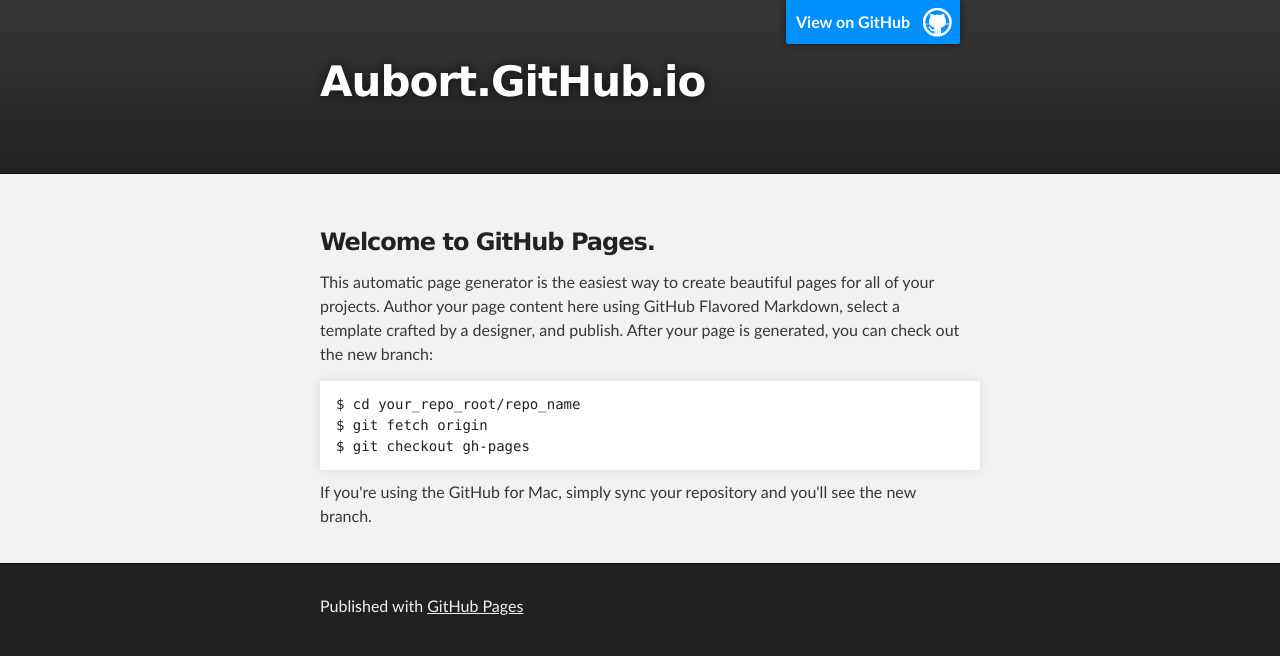
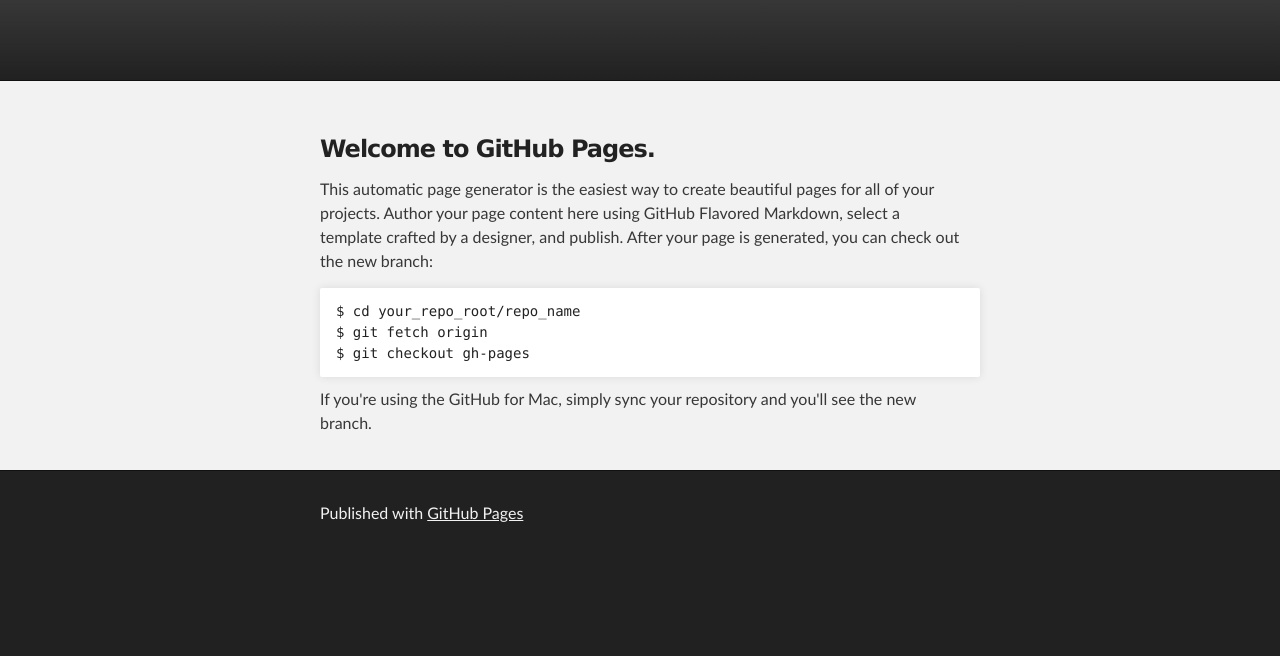
Before and after one commit to aubort/aubort.github.io, a plain HTML site: page index.html in a window 1280 px wide. Drawn offline with Linux system fonts and the light colour scheme.

Commit message:
Update index.html

```diff
--- a/index.html
+++ b/index.html
@@ -8,7 +8,7 @@
 
     <link rel="stylesheet" type="text/css" media="screen" href="stylesheets/stylesheet.css">
 
-    <title>Aubort.GitHub.io</title>
+    <title>aubort.github.io</title>
   </head>
 
   <body>
@@ -16,10 +16,9 @@
     <!-- HEADER -->
     <div id="header_wrap" class="outer">
         <header class="inner">
-          <a id="forkme_banner" href="https://github.com/aubort">View on GitHub</a>
-
-          <h1 id="project_title">Aubort.GitHub.io</h1>
-          <h2 id="project_tagline"></h2>
+          <!--<a id="forkme_banner" href="https://github.com/aubort">View on GitHub</a>-->
+          <!--<h1 id="project_title">Aubort.GitHub.io</h1>-->
+          <!--<h2 id="project_tagline"></h2>-->
 
         </header>
     </div>
```
